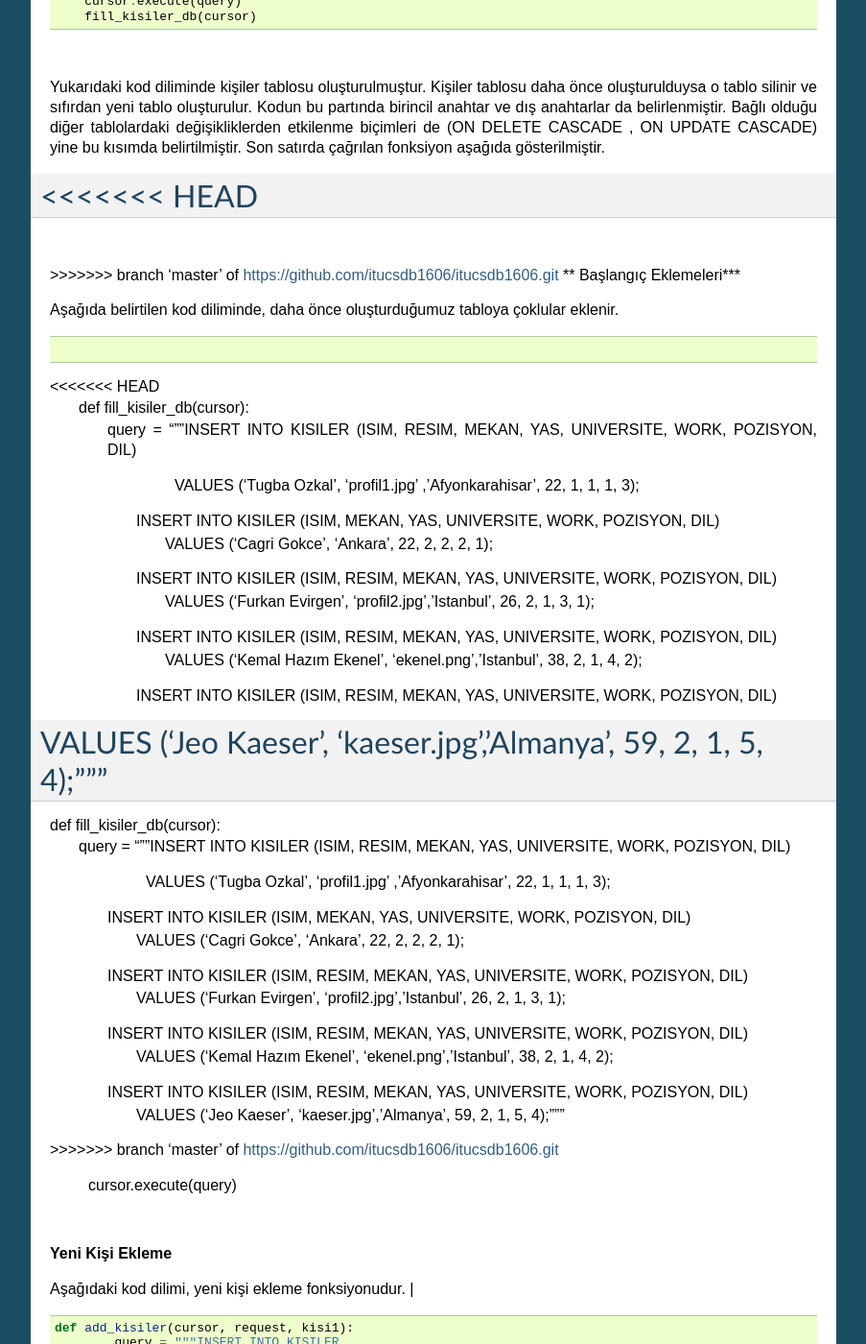
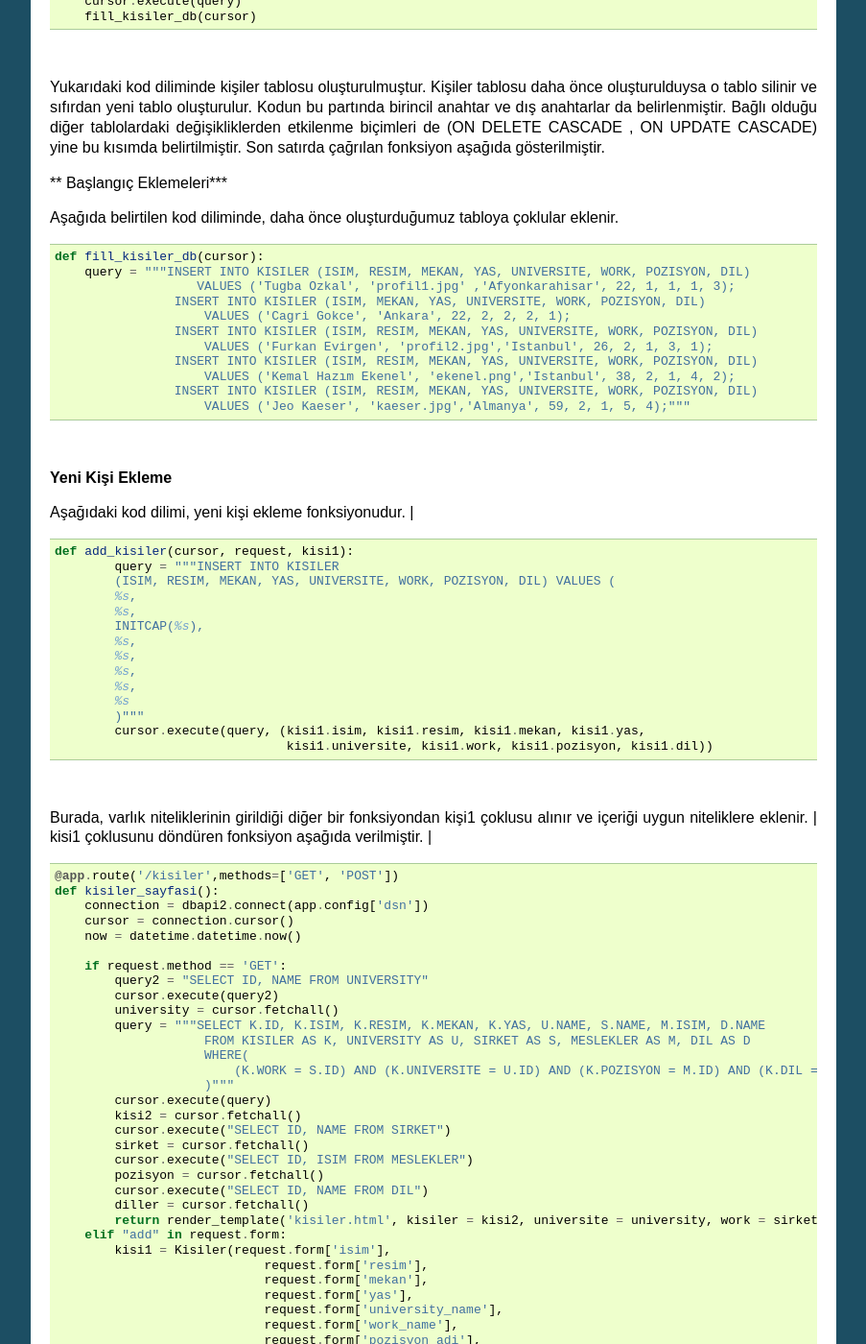
Before and after one commit to orhanse/ConnectLife, a Sphinx documentation site: the page built from docs/developer/member1.rst, in a window 1280 px wide and 1400 px high, scrolled down 945 px. Shown: the whole window at 96% size, without its empty margins (198-1101 px from the left). Built offline with Sphinx 7.4.7, drawn with Linux system fonts in a browser that asks for light colours; some of the changed text lies outside the part shown.

Commit message:
gorunum gelistirme yapildi

```diff
--- a/docs/developer/member1.rst
+++ b/docs/developer/member1.rst
@@ -48,11 +48,6 @@ Kodun bu partında birincil anahtar ve dış anahtarlar da belirlenmiştir. Bağ
 , ON UPDATE CASCADE) yine bu kısımda belirtilmiştir. Son satırda çağrılan fonksiyon aşağıda gösterilmiştir.
 
 
-<<<<<<< HEAD
-============
-|
-
->>>>>>> branch 'master' of https://github.com/itucsdb1606/itucsdb1606.git
 ** Başlangıç Eklemeleri***
 
 
@@ -61,7 +56,6 @@ Aşağıda belirtilen kod diliminde, daha önce oluşturduğumuz tabloya çoklul
 
 .. code-block:: python
 
-<<<<<<< HEAD
    def fill_kisiler_db(cursor):
        query = """INSERT INTO KISILER (ISIM, RESIM, MEKAN, YAS, UNIVERSITE, WORK, POZISYON, DIL)
                       VALUES ('Tugba Ozkal', 'profil1.jpg' ,'Afyonkarahisar', 22, 1, 1, 1, 3);
@@ -72,22 +66,7 @@ Aşağıda belirtilen kod diliminde, daha önce oluşturduğumuz tabloya çoklul
                    INSERT INTO KISILER (ISIM, RESIM, MEKAN, YAS, UNIVERSITE, WORK, POZISYON, DIL)
                        VALUES ('Kemal Hazım Ekenel', 'ekenel.png','Istanbul', 38, 2, 1, 4, 2);
                    INSERT INTO KISILER (ISIM, RESIM, MEKAN, YAS, UNIVERSITE, WORK, POZISYON, DIL)
-VALUES ('Jeo Kaeser', 'kaeser.jpg','Almanya', 59, 2, 1, 5, 4);"""
-=================================================================
-def fill_kisiler_db(cursor):
-    query = """INSERT INTO KISILER (ISIM, RESIM, MEKAN, YAS, UNIVERSITE, WORK, POZISYON, DIL)
-                   VALUES ('Tugba Ozkal', 'profil1.jpg' ,'Afyonkarahisar', 22, 1, 1, 1, 3);
-                INSERT INTO KISILER (ISIM, MEKAN, YAS, UNIVERSITE, WORK, POZISYON, DIL)
-                    VALUES ('Cagri Gokce', 'Ankara', 22, 2, 2, 2, 1);
-                INSERT INTO KISILER (ISIM, RESIM, MEKAN, YAS, UNIVERSITE, WORK, POZISYON, DIL)
-                    VALUES ('Furkan Evirgen', 'profil2.jpg','Istanbul', 26, 2, 1, 3, 1);
-                INSERT INTO KISILER (ISIM, RESIM, MEKAN, YAS, UNIVERSITE, WORK, POZISYON, DIL)
-                    VALUES ('Kemal Hazım Ekenel', 'ekenel.png','Istanbul', 38, 2, 1, 4, 2);
-                INSERT INTO KISILER (ISIM, RESIM, MEKAN, YAS, UNIVERSITE, WORK, POZISYON, DIL)
-                    VALUES ('Jeo Kaeser', 'kaeser.jpg','Almanya', 59, 2, 1, 5, 4);"""
->>>>>>> branch 'master' of https://github.com/itucsdb1606/itucsdb1606.git
-
-       cursor.execute(query)
+                       VALUES ('Jeo Kaeser', 'kaeser.jpg','Almanya', 59, 2, 1, 5, 4);"""
 
 |
 
```
